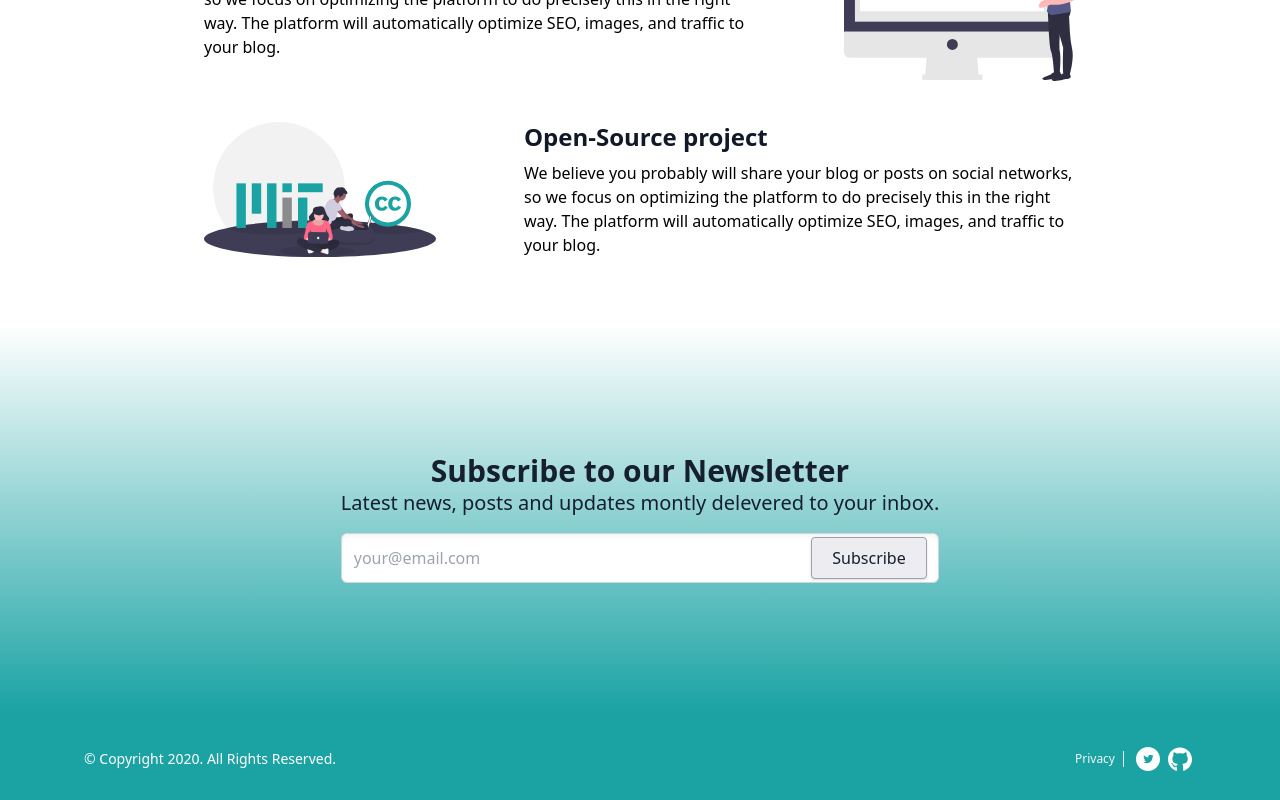
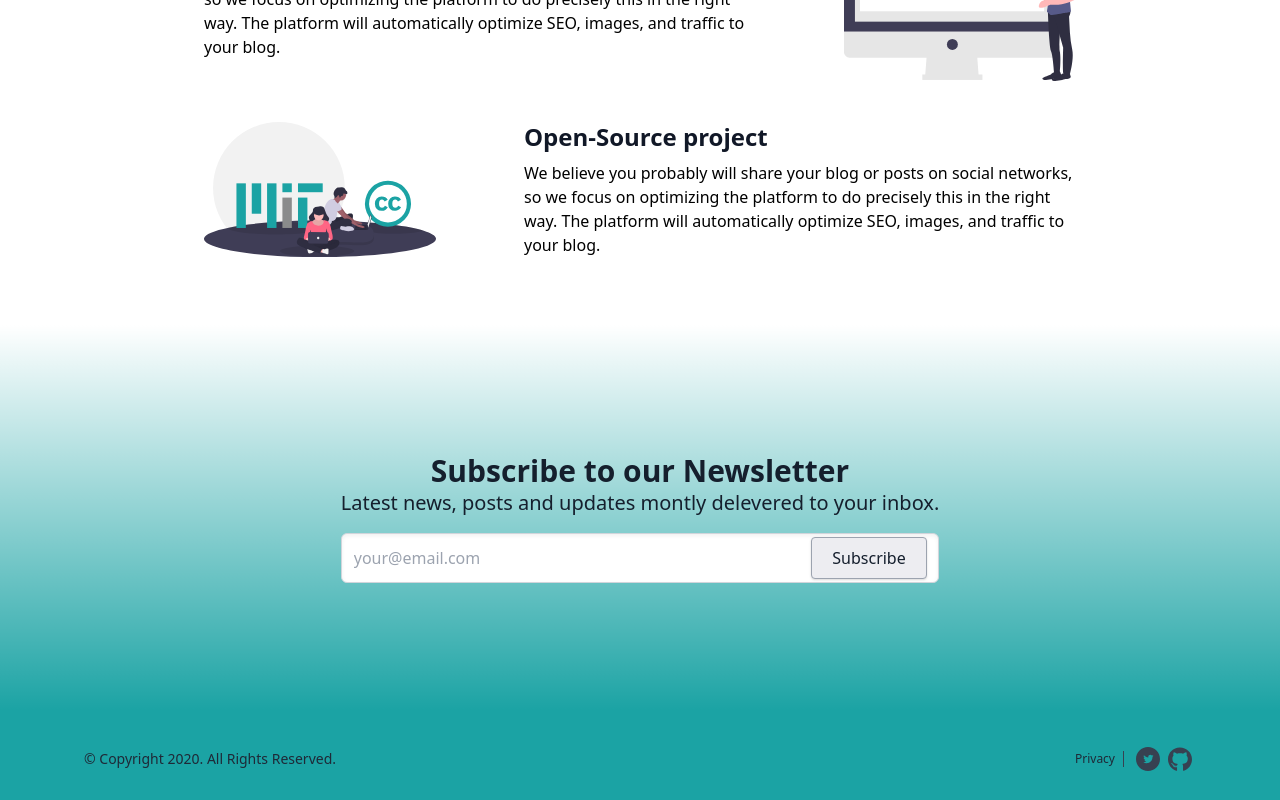
Before and after one commit to rsneh/liqras, a Next.js app: page / in a window 1280 px wide. Shown: the part 1475-2275 px from the top of the page. Built offline with nearby package versions, Linux system fonts and the light colour scheme; no server answers.

Commit message:
Update footer

```diff
--- a/components/Footer.js
+++ b/components/Footer.js
@@ -35,18 +35,18 @@ export default function Footer({ isHome }) {
           </div>
         </div>
       </div> */}
-        <div className="flex flex-1 flex-col flex-col-reverse items-center max-w-6xl mx-auto  text-sm md:flex-row md:p-5">
+        <div className="flex flex-1 flex-col flex-col-reverse items-center max-w-6xl mx-auto text-gray-800 text-sm md:flex-row md:p-5">
           <div className="mt-2">© Copyright {new Date().getFullYear()}. All Rights Reserved.</div>
           <div className="mt-2 flex-1">
             <div className="md:flex-auto md:flex-row-reverse flex-row flex items-center">
               <a href="https://github.com/rsneh/liqras" target="_blank" rel="noopener noreferrer" className="w-6 mx-1" title="GitHub">
-                <GithubIcon className={cs("fill-current cursor-pointer", isHome ? 'text-white hover:opacity-80' : 'text-gray-400 hover:text-gray-500')} />
+                <GithubIcon className={cs("fill-current cursor-pointer", isHome ? 'text-gray-700 hover:opacity-80' : 'text-gray-400 hover:opacity-80')} />
               </a>
               <a href="https://twitter.com/ronsneh" target="_blank" rel="noopener noreferrer" className="w-6 mx-1" title="Twitter">
-                <TwitterIcon className={cs("fill-current cursor-pointer", isHome ? 'text-white hover:opacity-80' : 'text-gray-400 hover:text-gray-500')} />
+                <TwitterIcon className={cs("fill-current cursor-pointer", isHome ? 'text-gray-700 hover:opacity-80' : 'text-gray-400 hover:opacity-80')} />
               </a>
               <Link href="/privacy">
-                <a className={cs("text-xs mx-2 px-2 border-r", isHome ? 'text-gray-100' : 'text-gray-500')}>Privacy</a>
+                <a className="text-gray-800 hover:opacity-80 text-xs mx-2 px-2 border-r border-gray-700">Privacy</a>
               </Link>
             </div>
           </div>
```
